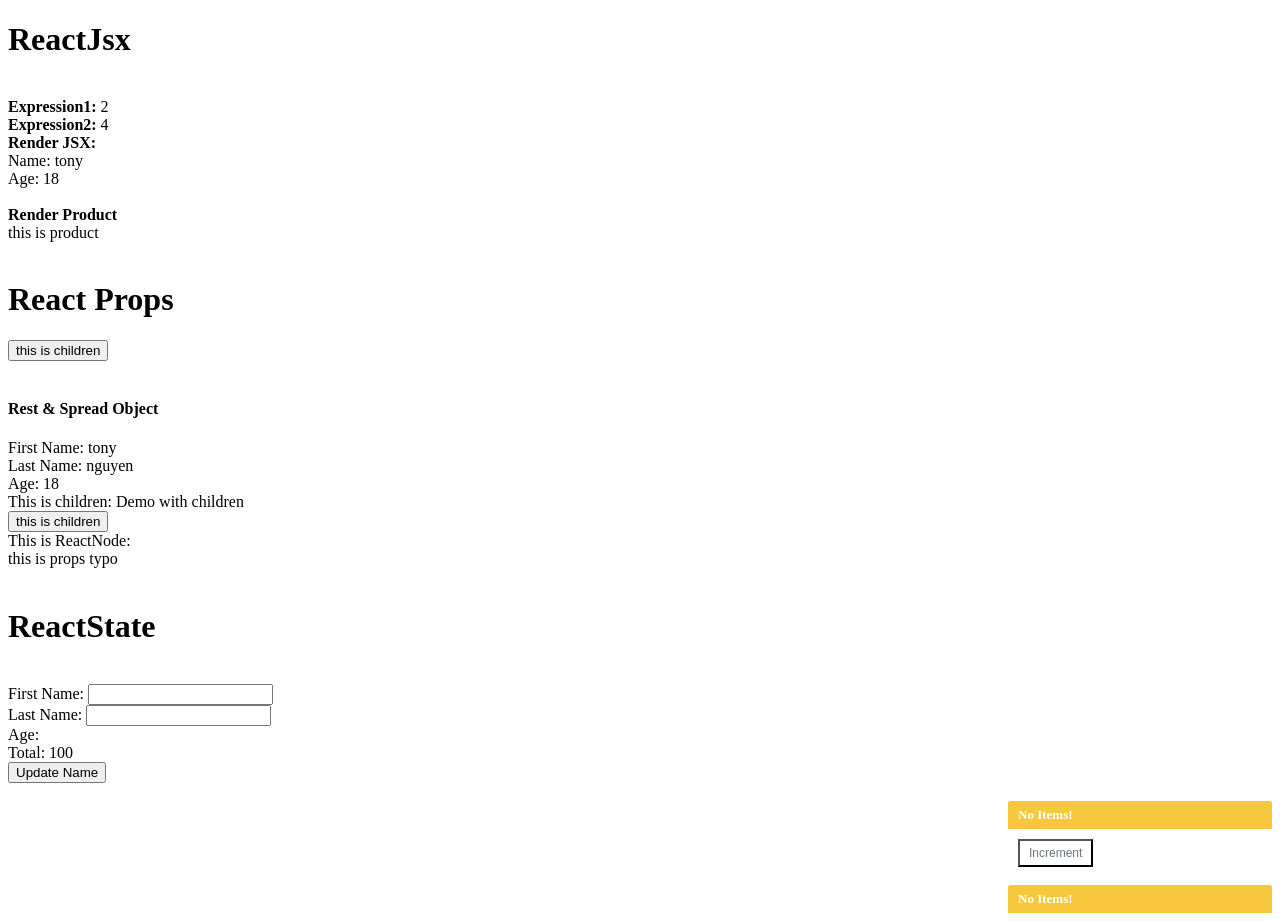
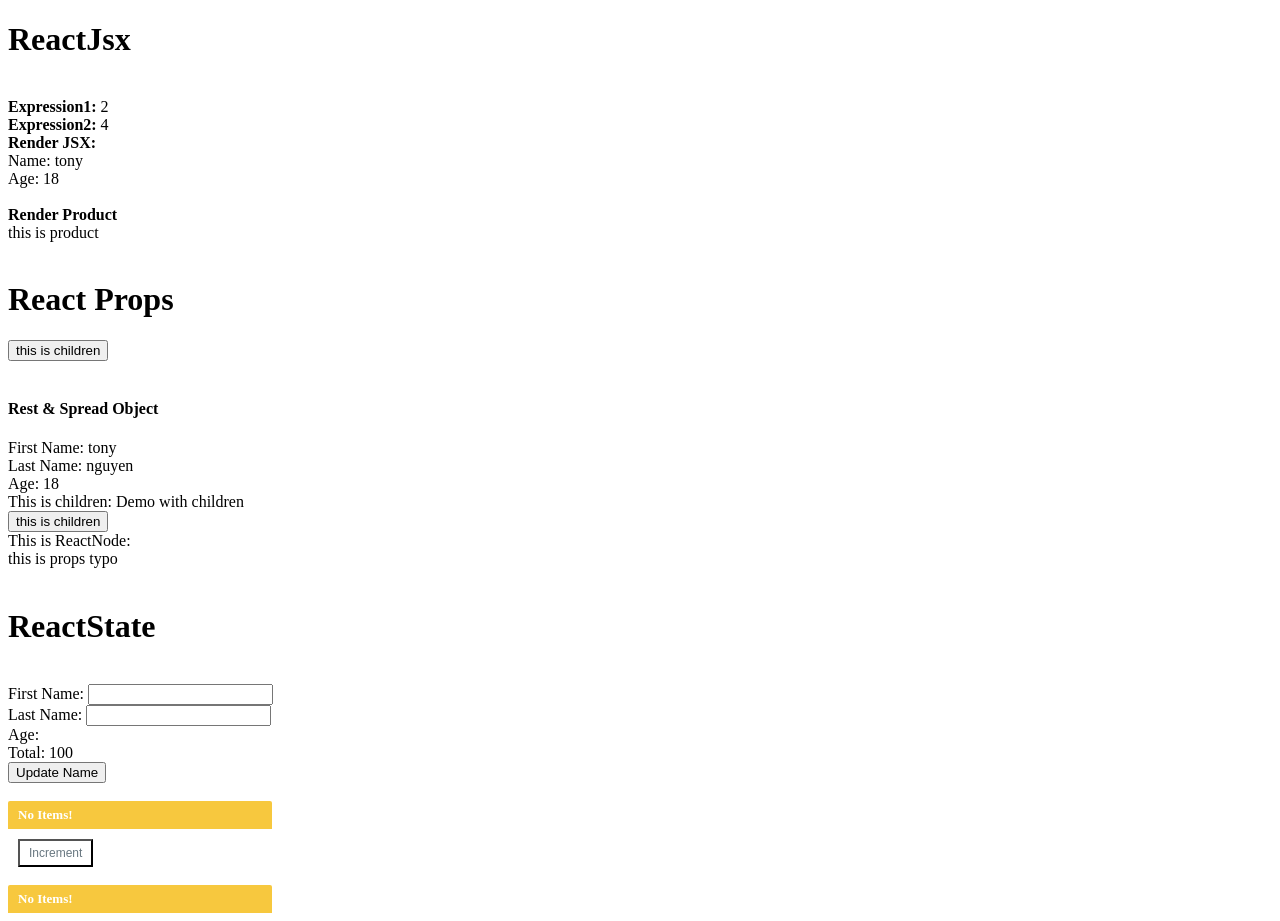
Before and after one commit to Khang151603/utilmate-react, a React (Vite) app: page / in a window 1280 px wide. Shown: the top 921 px of the page. Built offline with nearby package versions, Linux system fonts and the light colour scheme.

Commit message:
refactor code

```diff
--- a/src/pages/sample-app/compose-component/components/items.tsx
+++ /dev/null
@@ -1,18 +0,0 @@
-import Button from './button'
-import Text from './text'
-import myCss from '../compose-component.module.css'
-
-function Items() {
-  return (
-    <article className={myCss.item}>
-      <h2 className={myCss.title}>
-        <Text>No Items!</Text>
-      </h2>
-      <div className={myCss.actions}>
-        <Button className={myCss.button}>Increment</Button>
-      </div>
-    </article>
-  )
-}
-
-export default Items
--- /dev/null
+++ b/src/pages/sample-app/compose-component/components/product-item.module.css
@@ -0,0 +1,31 @@
+.productItemArticle {
+  overflow: hidden;
+  border-radius: 2px;
+  background-color: #fff;
+}
+
+.productItemTitle {
+  margin: 0;
+  padding: 6px 10px;
+  background-color: #f7c83e;
+  color: #fff;
+  font-size: 13px;
+  font-weight: 600;
+}
+
+.productItemActions {
+  padding: 10px;
+}
+
+.productItemButton {
+  padding: 5px 9px;
+  background-color: #fff;
+  color: #687780;
+  font-size: 12px;
+}
+
+.productItemButton:hover {
+  background-color: #7d898f;
+  border-color: #7d898f;
+  color: #fff;
+}
--- /dev/null
+++ b/src/pages/sample-app/compose-component/components/product-item.tsx
@@ -0,0 +1,18 @@
+import Button from './button'
+import Text from './text'
+import myCss from './product-item.module.css'
+
+function ProductItem() {
+  return (
+    <article className={myCss.productItemArticle}>
+      <h2 className={myCss.productItemTitle}>
+        <Text>No Items!</Text>
+      </h2>
+      <div className={myCss.productItemActions}>
+        <Button className={myCss.productItemButton}>Increment</Button>
+      </div>
+    </article>
+  )
+}
+
+export default ProductItem
--- a/src/pages/sample-app/compose-component/compose-component.module.css
+++ b/src/pages/sample-app/compose-component/compose-component.module.css
@@ -1,8 +1,7 @@
-.items {
+.products {
   display: grid;
   gap: 8px;
   width: min(100%, 264px);
-  margin-left: auto;
 }
 
 .item {
--- a/src/pages/sample-app/compose-component/compose-component.tsx
+++ b/src/pages/sample-app/compose-component/compose-component.tsx
@@ -1,11 +1,11 @@
-import Items from './components/items'
+import ProductItem from './components/product-item'
 import myCss from './compose-component.module.css'
 
 function ComposeComponent() {
   return (
-    <section className={myCss.items} aria-label='Items'>
-      <Items />
-      <Items />
+    <section className={myCss.products} aria-label='Items'>
+      <ProductItem />
+      <ProductItem />
     </section>
   )
 }
```
